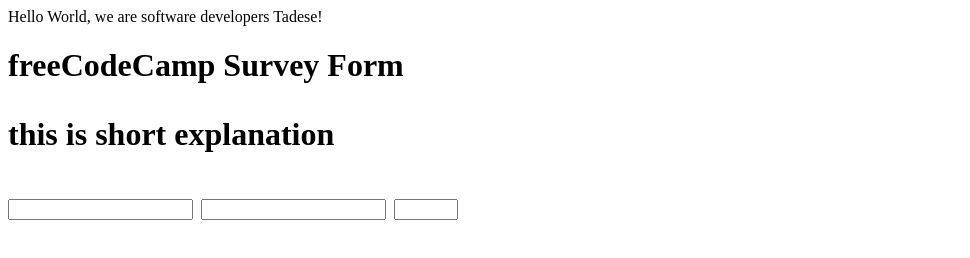
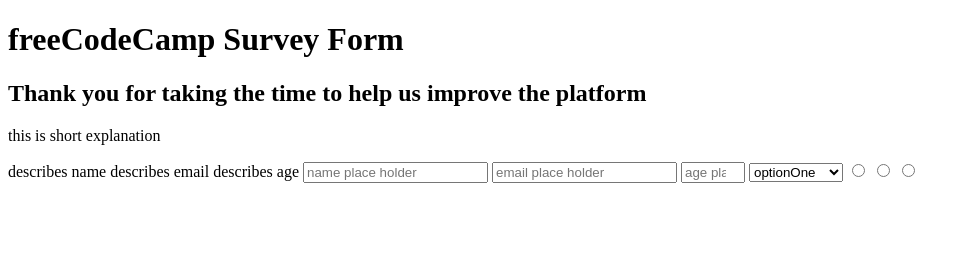
Before and after one commit to TadesseDev/Microvers2, a plain HTML site: page index.html in a window 1280 px wide. Shown: the whole page, without its empty margins (0-970 px from the left). Drawn offline with Linux system fonts and the light colour scheme.

Commit message:
free code camp done till 14

```diff
--- a/index.html
+++ b/index.html
@@ -8,14 +8,25 @@
 
   <body>
     <script src="https://cdn.freecodecamp.org/testable-projects-fcc/v1/bundle.js"></script>
-    <div>Hello World, we are software developers Tadese!</div>
     <h1 id="title">freeCodeCamp Survey Form
  <h1/>
+ <h2>Thank you for taking the time to help us improve the platform</h2>
     <p id="description">this is short explanation</p>
     <form action="" id="survey-form" >
-      <input type="text" id="name" required />
-      <input type="email" id="email" required/>
-      <input type="number" id="number" min="0" max="100">
+      <label for="name" id="name-label">describes name</label>
+      <label for="email" id="email-label">describes email</label>
+      <label for="number" id="number-label">describes age</label>
+      <input type="text" id="name" placeholder="name place holder" required />
+      <input type="email" id="email" placeholder="email place holder" required/>
+      <input type="number" id="number" placeholder="age place holder" min="0" max="100">
+      <select name="" id="dropdown">
+        <option value="optionOne">optionOne</option>
+        <option value="optionTwo">optionTwo</option>
+        <option value="optionThree">optionThree</option>
+      </select>
+      <input type="radio" name="name" value="radioOne">
+      <input type="radio" name="name" value="radioTwo">
+      <input type="radio" name="name" value="radioThree">
     </form>
     <!--
     Hello Camper!
```
